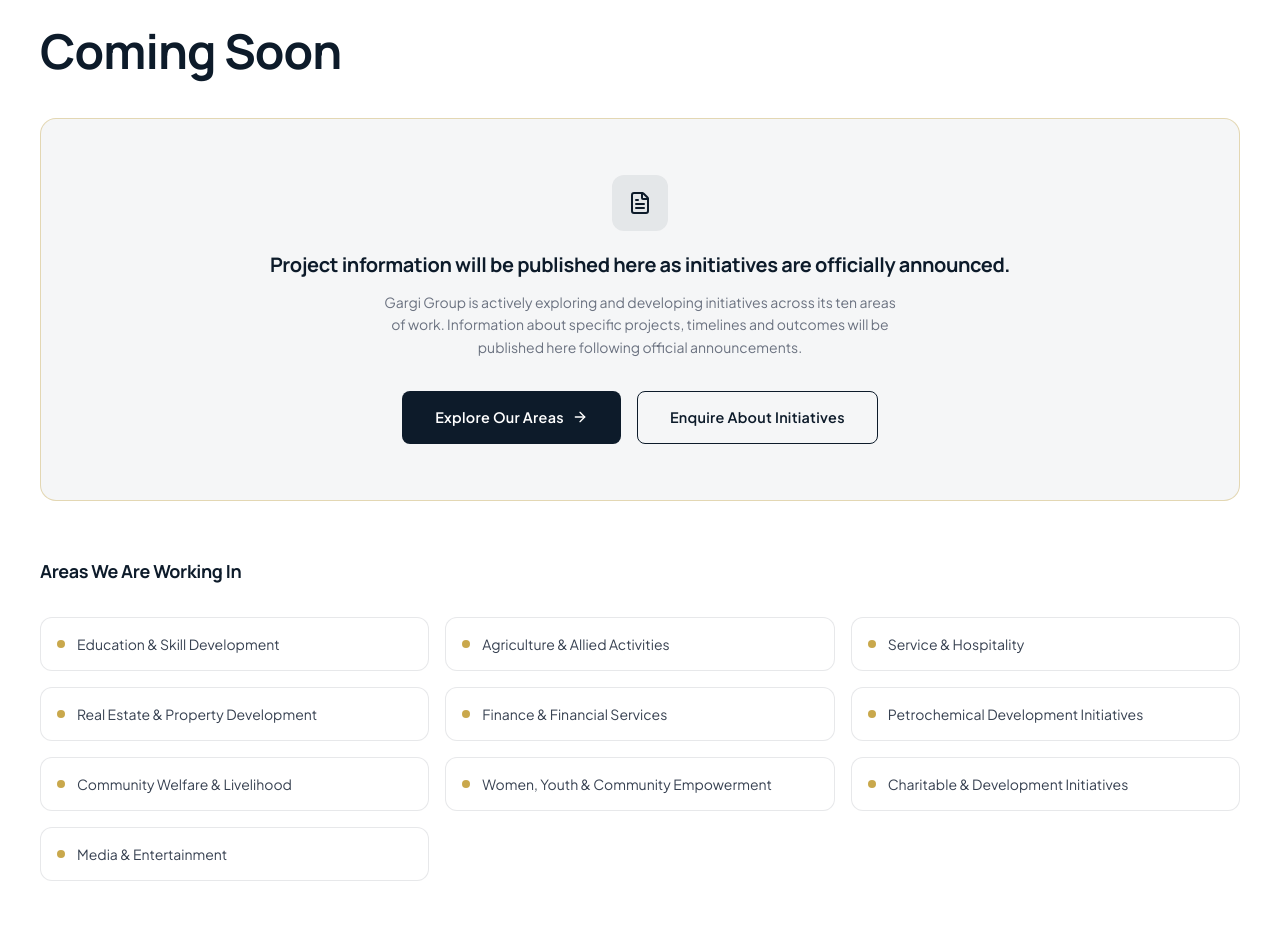
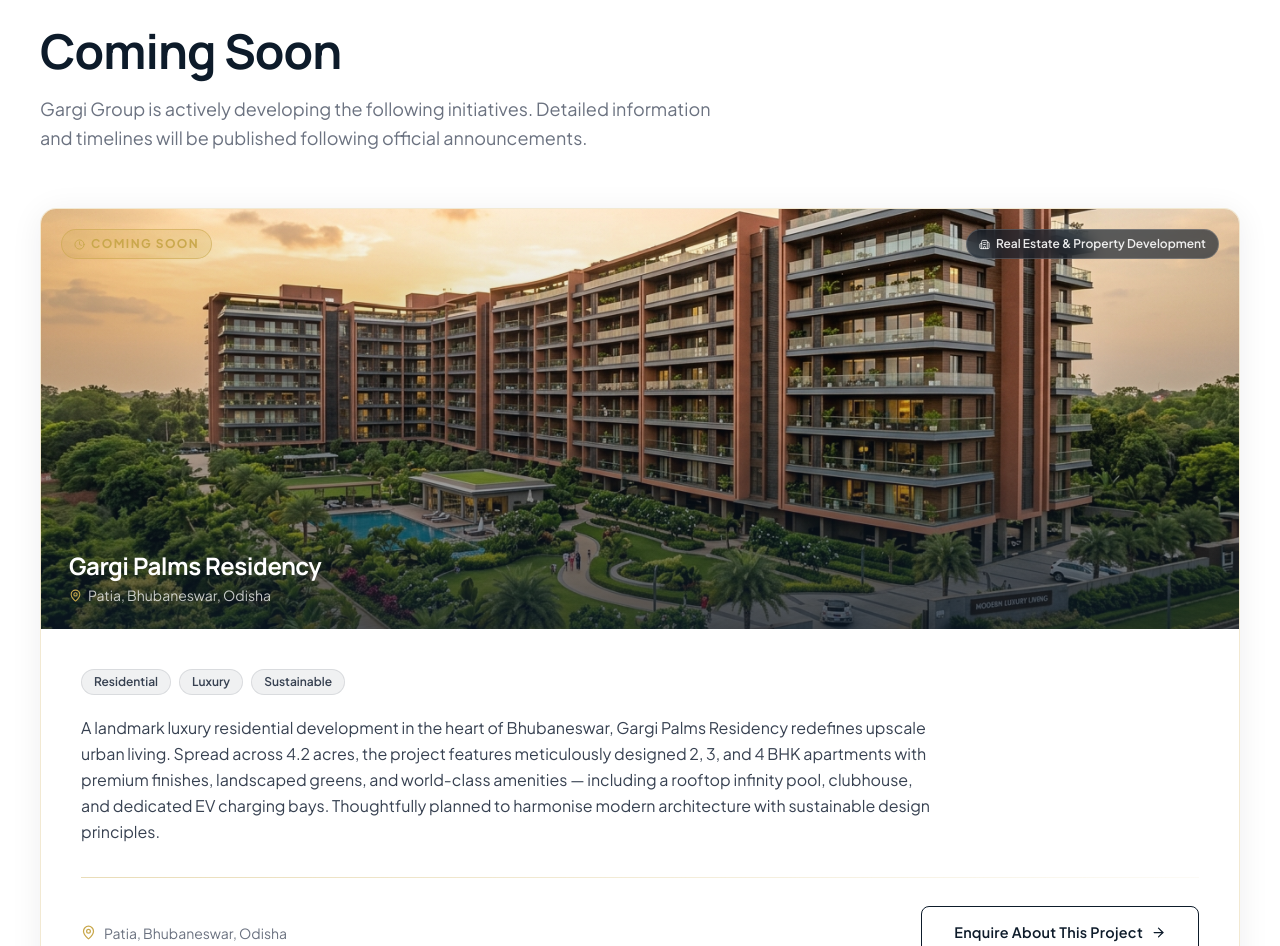
Before and after one commit to Saroj-kumar-Sahoo5524/Gargi-Group, a Next.js app: page /projects in a window 1280 px wide. Shown: the part 606-1552 px from the top of the page. Built offline with nearby package versions, Linux system fonts and the light colour scheme; no server answers.

Commit message:
feat: add projects and initiatives page with associated imagery

```diff
--- a/src/app/projects/page.tsx
+++ b/src/app/projects/page.tsx
@@ -1,6 +1,7 @@
 import type { Metadata } from "next";
 import Link from "next/link";
-import { ArrowRight, Newspaper, Megaphone, Video, FileText } from "lucide-react";
+import Image from "next/image";
+import { ArrowRight, MapPin, Clock, Building2 } from "lucide-react";
 import { SITE_URL } from "@/lib/utils";
 import Breadcrumb from "@/components/ui/Breadcrumb";
 import CTASection from "@/components/sections/CTASection";
@@ -12,6 +13,31 @@
   alternates: { canonical: `${SITE_URL}/projects` },
 };
 
+const upcomingProjects = [
+  {
+    id: "gargi-palms-residency",
+    title: "Gargi Palms Residency",
+    sector: "Real Estate & Property Development",
+    status: "Coming Soon",
+    location: "Patia, Bhubaneswar, Odisha",
+    image: "/project-residential.jpg",
+    description:
+      "A landmark luxury residential development in the heart of Bhubaneswar, Gargi Palms Residency redefines upscale urban living. Spread across 4.2 acres, the project features meticulously designed 2, 3, and 4 BHK apartments with premium finishes, landscaped greens, and world-class amenities — including a rooftop infinity pool, clubhouse, and dedicated EV charging bays. Thoughtfully planned to harmonise modern architecture with sustainable design principles.",
+    tags: ["Residential", "Luxury", "Sustainable"],
+  },
+  {
+    id: "gargi-agri-skill-campus",
+    title: "Gargi Agri & Skill Development Campus",
+    sector: "Agriculture & Skill Development",
+    status: "Coming Soon",
+    location: "Khordha District, Odisha",
+    image: "/project-agri-campus.jpg",
+    description:
+      "An integrated campus designed to bridge the gap between rural agriculture and modern skill development in Odisha. The facility will house state-of-the-art training labs, model farms, and incubation centres to support farmers, youth, and agri-entrepreneurs with hands-on vocational education. The initiative aims to empower over 2,000 beneficiaries annually, aligned with Gargi Group's commitment to community welfare and livelihood enhancement.",
+    tags: ["Agriculture", "Education", "Community"],
+  },
+];
+
 export default function ProjectsPage() {
   return (
     <>
@@ -21,14 +47,23 @@
         style={{ background: "linear-gradient(135deg, #0D1B2A, #0A1520)" }}
         aria-label="Projects page hero"
       >
-        <div className="absolute inset-0 opacity-5" aria-hidden="true"
-          style={{ backgroundImage: "radial-gradient(circle at 2px 2px, #C9A84C 1px, transparent 0)", backgroundSize: "40px 40px" }}
+        <div
+          className="absolute inset-0 opacity-5"
+          aria-hidden="true"
+          style={{
+            backgroundImage:
+              "radial-gradient(circle at 2px 2px, #C9A84C 1px, transparent 0)",
+            backgroundSize: "40px 40px",
+          }}
         />
         <div className="container-site relative z-10">
           <Breadcrumb items={[{ label: "Projects" }]} variant="dark" />
           <div className="mt-8 max-w-3xl">
             <div className="section-label-dark mb-4">Initiatives & Projects</div>
-            <h1 className="text-white font-bold mb-4" style={{ fontFamily: "Manrope" }}>
+            <h1
+              className="text-white font-bold mb-4"
+              style={{ fontFamily: "Manrope" }}
+            >
               Projects & Initiatives
             </h1>
             <p className="text-white/70 text-xl leading-relaxed">
@@ -37,45 +72,198 @@
             </p>
           </div>
         </div>
-        <div className="absolute bottom-0 left-0 right-0 h-px" style={{ background: "linear-gradient(90deg, transparent, #C9A84C, transparent)" }} aria-hidden="true" />
+        <div
+          className="absolute bottom-0 left-0 right-0 h-px"
+          style={{
+            background:
+              "linear-gradient(90deg, transparent, #C9A84C, transparent)",
+          }}
+          aria-hidden="true"
+        />
       </section>
 
-      {/* Projects placeholder */}
-      <section className="section-padding bg-white" aria-labelledby="projects-heading">
+      {/* Upcoming Projects */}
+      <section
+        className="section-padding bg-white"
+        aria-labelledby="projects-heading"
+      >
         <div className="container-site">
-          <div className="max-w-xl mb-10">
-            <div className="section-label mb-5">Current Status</div>
-            <h2 id="projects-heading" className="text-[#0D1B2A]" style={{ fontFamily: "Manrope" }}>
+          {/* Section header */}
+          <div className="max-w-2xl mb-14">
+            <div className="section-label mb-5">Upcoming Initiatives</div>
+            <h2
+              id="projects-heading"
+              className="text-[#0D1B2A] mb-4"
+              style={{ fontFamily: "Manrope" }}
+            >
               Coming Soon
             </h2>
+            <p className="text-[#6B7280] text-lg leading-relaxed">
+              Gargi Group is actively developing the following initiatives.
+              Detailed information and timelines will be published following
+              official announcements.
+            </p>
           </div>
 
-          <div className="p-10 lg:p-14 rounded-2xl text-center" style={{ background: "#F5F6F7", border: "1px solid rgba(201,168,76,0.4)" }}>
-            <div className="w-14 h-14 rounded-xl mx-auto mb-5 flex items-center justify-center" style={{ background: "rgba(13,27,42,0.07)" }}>
-              <FileText size={24} className="text-[#0D1B2A]" aria-hidden="true" />
+          {/* Project Cards — full width, stacked */}
+          <div className="flex flex-col gap-10">
+            {upcomingProjects.map((project, index) => (
+              <article
+                key={project.id}
+                id={`project-card-${project.id}`}
+                className="w-full rounded-2xl overflow-hidden"
+                style={{
+                  border: "1px solid rgba(201,168,76,0.25)",
+                  boxShadow: "0 4px 32px rgba(13,27,42,0.07)",
+                  background: "#fff",
+                }}
+              >
+                {/* Image — full width, fixed height */}
+                <div className="relative w-full" style={{ height: "420px" }}>
+                  <Image
+                    src={project.image}
+                    alt={project.title}
+                    fill
+                    className="object-cover"
+                    sizes="(max-width: 768px) 100vw, 1280px"
+                    priority={index === 0}
+                  />
+                  {/* Gradient overlay */}
+                  <div
+                    className="absolute inset-0"
+                    style={{
+                      background:
+                        "linear-gradient(to top, rgba(13,27,42,0.72) 0%, rgba(13,27,42,0.18) 55%, transparent 100%)",
+                    }}
+                    aria-hidden="true"
+                  />
+
+                  {/* Status badge — top-left */}
+                  <div className="absolute top-5 left-5 flex items-center gap-2">
+                    <span
+                      className="flex items-center gap-1.5 px-3 py-1.5 rounded-full text-xs font-700 uppercase tracking-widest"
+                      style={{
+                        background: "rgba(201,168,76,0.18)",
+                        border: "1px solid rgba(201,168,76,0.55)",
+                        color: "#C9A84C",
+                        fontFamily: "Plus Jakarta Sans, sans-serif",
+                        fontWeight: 700,
+                        letterSpacing: "0.12em",
+                      }}
+                    >
+                      <Clock size={11} aria-hidden="true" />
+                      {project.status}
+                    </span>
                   </div>
-            <h3 className="font-bold text-[#0D1B2A] mb-3 text-xl" style={{ fontFamily: "Manrope" }}>
-              Project information will be published here as initiatives are officially announced.
+
+                  {/* Sector badge — top-right */}
+                  <div className="absolute top-5 right-5">
+                    <span
+                      className="flex items-center gap-1.5 px-3 py-1.5 rounded-full text-xs"
+                      style={{
+                        background: "rgba(13,27,42,0.65)",
+                        border: "1px solid rgba(255,255,255,0.18)",
+                        color: "rgba(255,255,255,0.9)",
+                        fontFamily: "Plus Jakarta Sans, sans-serif",
+                        fontWeight: 600,
+                        backdropFilter: "blur(8px)",
+                      }}
+                    >
+                      <Building2 size={11} aria-hidden="true" />
+                      {project.sector}
+                    </span>
+                  </div>
+
+                  {/* Title overlay at bottom of image */}
+                  <div className="absolute bottom-0 left-0 right-0 p-7 pb-6">
+                    <h3
+                      className="text-white text-2xl font-bold mb-1"
+                      style={{ fontFamily: "Manrope", lineHeight: 1.2 }}
+                    >
+                      {project.title}
                     </h3>
-            <p className="text-[#6b7280] text-sm leading-relaxed max-w-lg mx-auto mb-8">
-              Gargi Group is actively exploring and developing initiatives across its ten areas
-              of work. Information about specific projects, timelines and outcomes will be
-              published here following official announcements.
+                    <div className="flex items-center gap-1.5 text-white/75 text-sm">
+                      <MapPin size={13} aria-hidden="true" className="text-[#C9A84C]" />
+                      <span>{project.location}</span>
+                    </div>
+                  </div>
+                </div>
+
+                {/* Card body */}
+                <div className="p-7 lg:p-10">
+                  {/* Tags */}
+                  <div className="flex flex-wrap gap-2 mb-5">
+                    {project.tags.map((tag) => (
+                      <span
+                        key={tag}
+                        className="px-3 py-1 rounded-full text-xs font-600"
+                        style={{
+                          background: "rgba(13,27,42,0.06)",
+                          color: "#374151",
+                          fontFamily: "Plus Jakarta Sans, sans-serif",
+                          fontWeight: 600,
+                          border: "1px solid rgba(13,27,42,0.1)",
+                        }}
+                      >
+                        {tag}
+                      </span>
+                    ))}
+                  </div>
+
+                  {/* Description */}
+                  <p
+                    className="text-[#374151] leading-relaxed mb-8"
+                    style={{ fontSize: "1rem", maxWidth: "860px" }}
+                  >
+                    {project.description}
                   </p>
-            <div className="flex flex-col sm:flex-row items-center justify-center gap-4">
-              <Link href="/areas" className="btn-primary" id="projects-explore-areas-cta">
-                Explore Our Areas
-                <ArrowRight size={16} />
-              </Link>
-              <Link href="/contact" className="btn-secondary" id="projects-enquire-cta">
-                Enquire About Initiatives
+
+                  {/* Divider */}
+                  <div
+                    className="mb-7"
+                    style={{
+                      height: "1px",
+                      background:
+                        "linear-gradient(90deg, rgba(201,168,76,0.4), rgba(201,168,76,0.05))",
+                    }}
+                    aria-hidden="true"
+                  />
+
+                  {/* Footer row */}
+                  <div className="flex flex-col sm:flex-row sm:items-center justify-between gap-4">
+                    <div className="flex items-center gap-2 text-sm text-[#6B7280]">
+                      <MapPin size={15} className="text-[#C9A84C]" aria-hidden="true" />
+                      <span>{project.location}</span>
+                    </div>
+                    <Link
+                      href="/contact"
+                      className="btn-secondary"
+                      id={`project-enquire-${project.id}`}
+                      aria-label={`Enquire about ${project.title}`}
+                    >
+                      Enquire About This Project
+                      <ArrowRight size={15} />
                     </Link>
                   </div>
                 </div>
+              </article>
+            ))}
+          </div>
+        </div>
+      </section>
 
       {/* Sector breakdown */}
-          <div className="mt-14">
-            <h3 className="text-[#0D1B2A] font-bold mb-8 text-lg" style={{ fontFamily: "Manrope" }}>
+      <section
+        className="pb-20"
+        style={{ background: "#F5F6F7" }}
+        aria-labelledby="sectors-heading"
+      >
+        <div className="container-site pt-16">
+          <h3
+            id="sectors-heading"
+            className="text-[#0D1B2A] font-bold mb-8 text-lg"
+            style={{ fontFamily: "Manrope" }}
+          >
             Areas We Are Working In
           </h3>
           <div className="grid sm:grid-cols-2 lg:grid-cols-3 gap-4">
@@ -95,11 +283,13 @@
                 key={i}
                 className="flex items-center gap-3 p-4 rounded-xl border border-[rgba(28,35,48,0.1)] bg-white"
               >
-                  <div className="w-2 h-2 rounded-full bg-[#C9A84C] flex-shrink-0" aria-hidden="true" />
+                <div
+                  className="w-2 h-2 rounded-full bg-[#C9A84C] flex-shrink-0"
+                  aria-hidden="true"
+                />
                 <span className="text-sm text-[#374151]">{sector}</span>
               </div>
             ))}
-            </div>
           </div>
         </div>
       </section>
```
Also changed, not shown: public/project-agri-campus.jpg (added), public/project-residential.jpg (added). Lines whose indentation alone changed are shown as unchanged.
